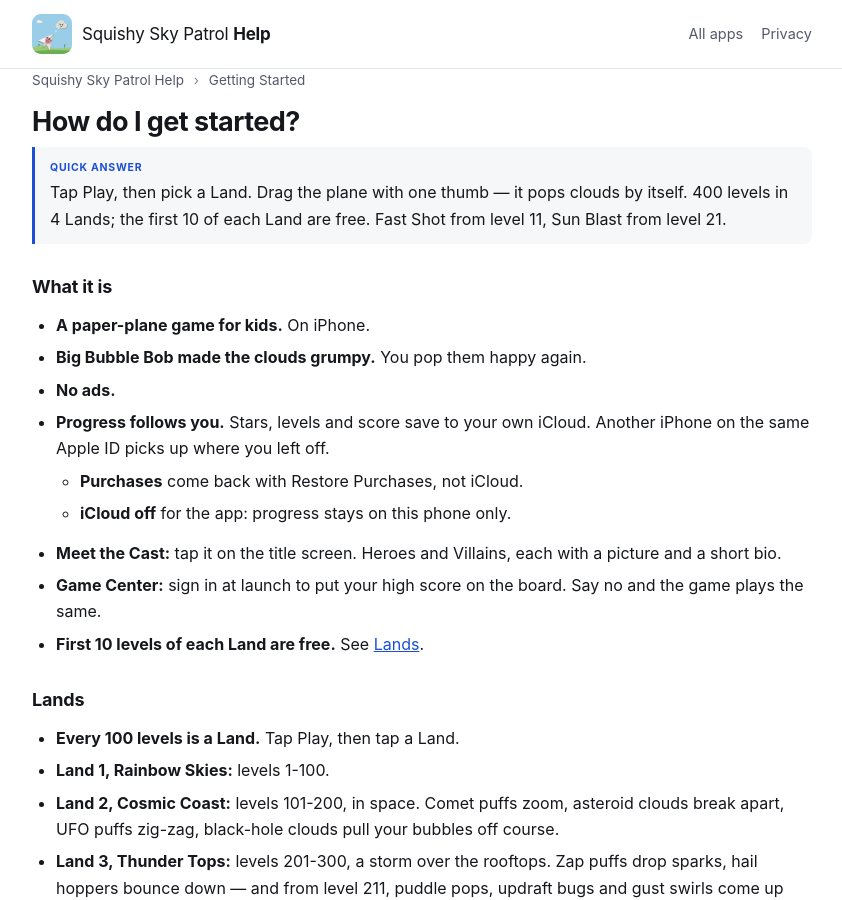
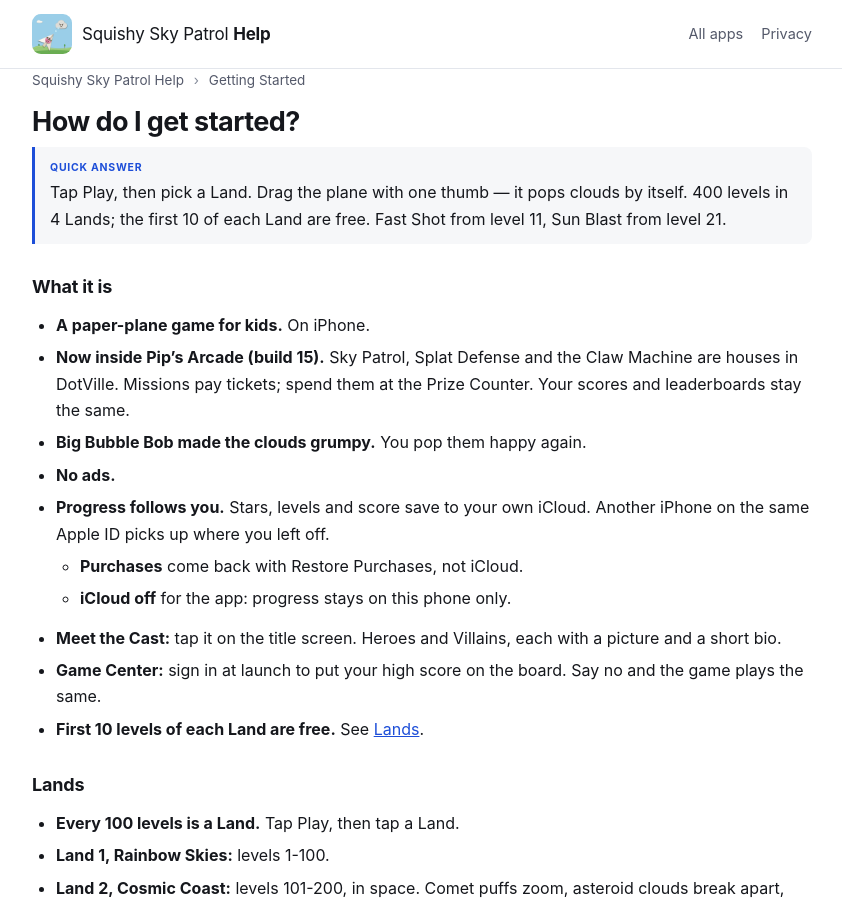
Before and after one commit to mytombrown/team-assist-help, a Jekyll site: the page built from _guides/squishyskypatrol/getting-started.md, in a window 1280 px wide and 900 px high. Shown: the whole window, without its empty margins (218-1060 px from the left). Built offline with Jekyll 4.4.1, drawn with Linux system fonts in a browser that asks for light colours.

Commit message:
Build 15 (Pip's Arcade 1.0): Sky Patrol, Splat Defense and the Claw Machine are houses in DotVille; tickets and the Prize Counter (SSP-1540)
Co-Authored-By: Claude Opus 5.5 <noreply@anthropic.com>

```diff
--- a/_guides/squishyskypatrol/getting-started.md
+++ b/_guides/squishyskypatrol/getting-started.md
@@ -12,6 +12,7 @@ related:
 ## What it is
 
 - **A paper-plane game for kids.** On iPhone.
+- **Now inside Pip's Arcade (build 15).** Sky Patrol, Splat Defense and the Claw Machine are houses in DotVille. Missions pay tickets; spend them at the Prize Counter. Your scores and leaderboards stay the same.
 - **Big Bubble Bob made the clouds grumpy.** You pop them happy again.
 - **No ads.**
 - **Progress follows you.** Stars, levels and score save to your own iCloud. Another iPhone on the same Apple ID picks up where you left off.
```
